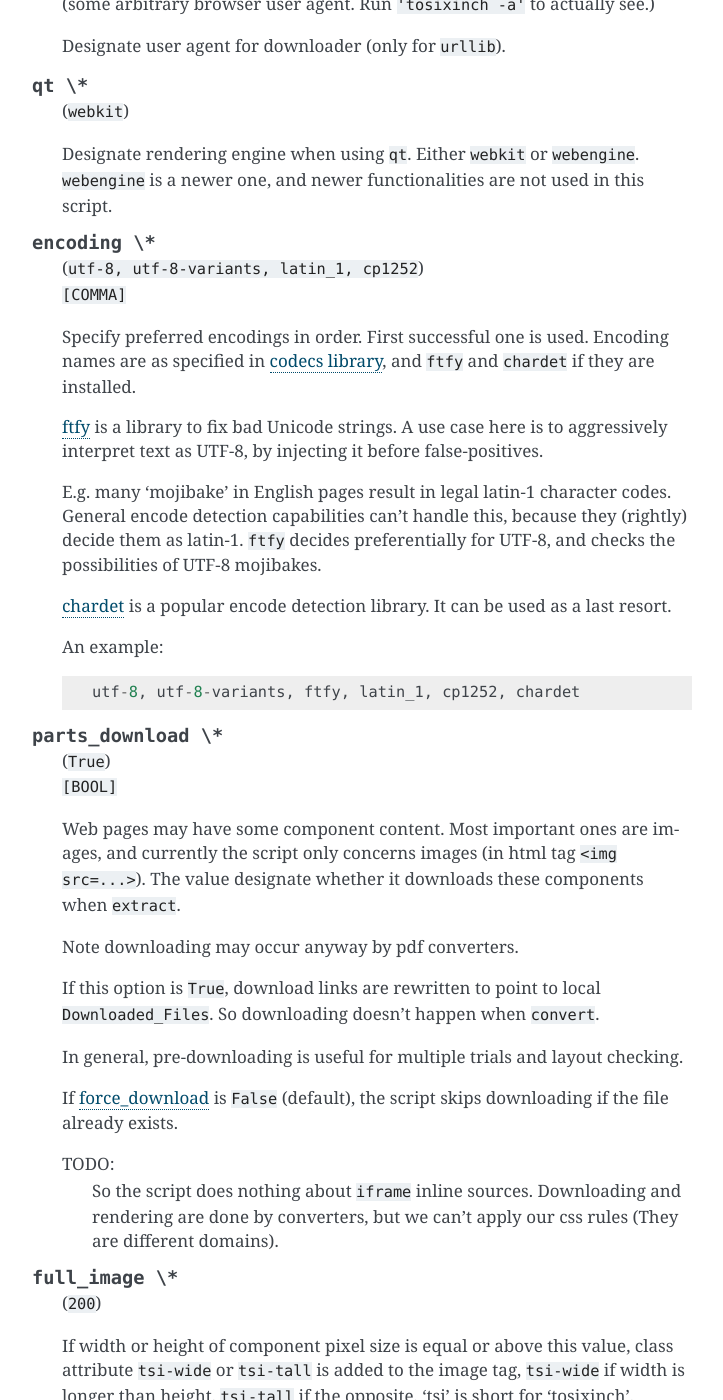
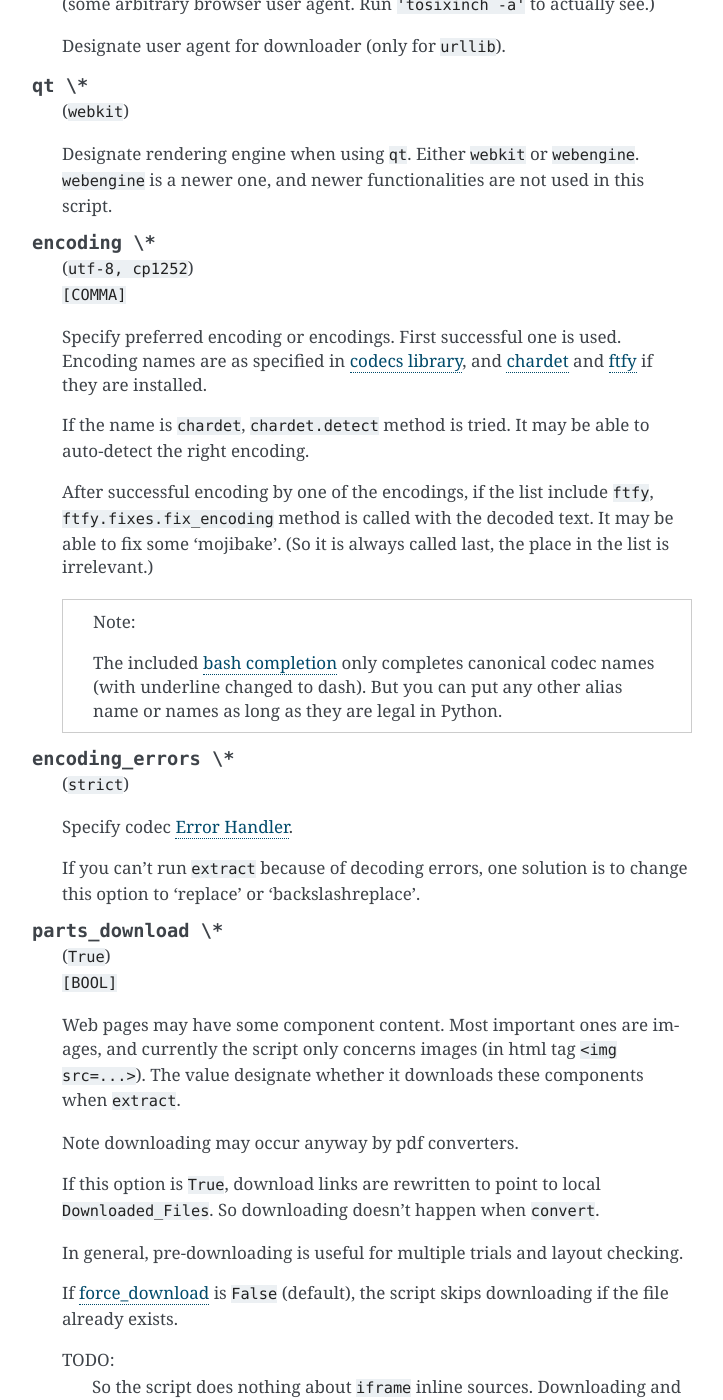
Before and after one commit to openandclose/tosixinch, a Sphinx documentation site: the page built from docs/options.rst, in a window 1280 px wide and 1400 px high, scrolled down 934 px. Shown: the whole window, without its empty margins (388-1111 px from the left). Built offline with Sphinx 7.4.7, drawn with Linux system fonts in a browser that asks for light colours.

Commit message:
Add expose new encoding options (cmdline and doc) [API]

```diff
--- a/CHANGELOG.rst
+++ b/CHANGELOG.rst
@@ -32,6 +32,8 @@ Changelog
 * Add printout option.
 
   Print out filenames the scripts' actions would create.
+
+* Add encoding_errors option (for codec Error Handler).
 
 **Remove:**
 
--- a/docs/options.rst
+++ b/docs/options.rst
@@ -63,34 +63,39 @@ General Section
 
 .. confopt:: encoding \*
 
-    | (``utf-8, utf-8-variants, latin_1, cp1252``)
+    | (``utf-8, cp1252``)
     | ``[COMMA]``
 
-    Specify preferred encodings in order.
+    Specify preferred encoding or encodings.
     First successful one is used.
     Encoding names are as specified in
     `codecs library <https://docs.python.org/3/library/codecs.html#standard-encodings>`__,
-    and ``ftfy`` and ``chardet`` if they are installed.
+    and `chardet <https://chardet.readthedocs.io/en/latest/index.html>`__
+    and `ftfy <https://ftfy.readthedocs.io/en/latest/>`__ if they are installed.
 
-    `ftfy <https://ftfy.readthedocs.io/en/latest/>`__
-    is a library to fix bad Unicode strings.
-    A use case here is to aggressively interpret text as UTF-8,
-    by injecting it before false-positives.
+    If the name is ``chardet``, ``chardet.detect`` method is tried.
+    It may be able to auto-detect the right encoding.
 
-    E.g. many 'mojibake' in English pages
-    result in legal latin-1 character codes.
-    General encode detection capabilities can't handle this,
-    because they (rightly) decide them as latin-1.
-    ``ftfy`` decides preferentially for UTF-8,
-    and checks the possibilities of UTF-8 mojibakes.
+    After successful encoding by one of the encodings,
+    if the list include ``ftfy``,
+    ``ftfy.fixes.fix_encoding`` method is called with the decoded text.
+    It may be able to fix some 'mojibake'.
+    (So it is always called last, the place in the list is irrelevant.)
 
-    `chardet <https://chardet.readthedocs.io/en/latest/index.html>`__
-    is a popular encode detection library.
-    It can be used as a last resort.
+    .. note ::
 
-    An example::
+        The included `bash completion <topics.html#script-tosixinch-complete.bash>`__
+        only completes canonical codec names (with underline changed to dash).
+        But you can put any other alias name or names as long as they are legal in Python.
 
-        utf-8, utf-8-variants, ftfy, latin_1, cp1252, chardet
+.. confopt:: encoding_errors \*
+
+    | (``strict``)
+
+    Specify codec `Error Handler <https://docs.python.org/3/library/codecs.html#error-handlers>`__.
+
+    If you can't run ``extract`` because of decoding errors,
+    one solution is to change this option to 'replace' or 'backslashreplace'.
 
 .. confopt:: parts_download \*
 
```
Also changed, not shown: docs/commandline.rst (+10 -0 lines), 3 other files.
